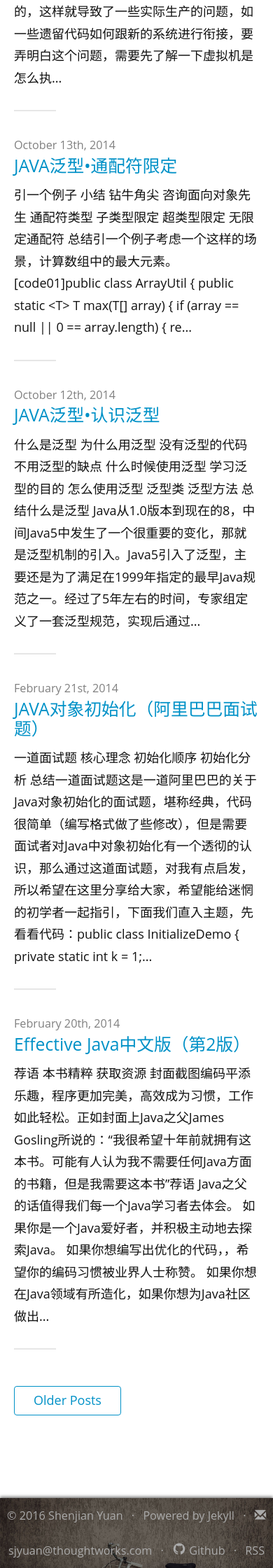
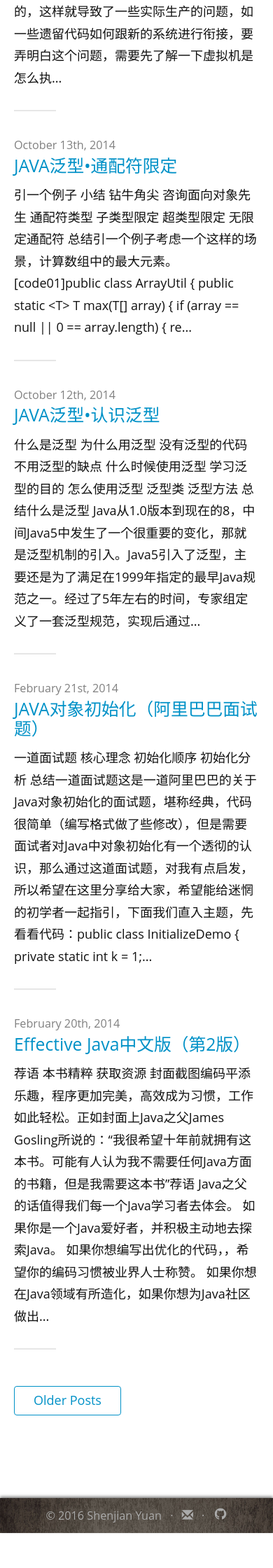
Before and after one commit to lemon123456/sjyuan-cc.github.io, a Jekyll site: the page built from index.html, in a window 390 px wide. Shown: the part 2718-4958 px from the top of the page at 70% size. Built offline with Jekyll 4.4.1, drawn with Linux system fonts in a browser that asks for light colours; nearby versions of some CDN libraries; the list of posts is cut into pages by our own code; comment, search, counter and statistics services are not loaded; after the commit the page ends 4908 px from its top, so only the background shows below that.

Commit message:
make responsive to footer labels

```diff
--- a/_includes/footer.html
+++ b/_includes/footer.html
@@ -3,15 +3,15 @@
         <div class="row">
             <div class="col-md-15">
 
-                <span><a href="{{site.baseurl}}/about">&copy; 2016 Shenjian Yuan</a></span>
+                <span class="copyright"><a href="{{site.baseurl}}/about">&copy; 2016 Shenjian Yuan</a></span>
 
-                <span class="point"> · </span>
-                Powered by <span><a href="https://jekyllrb.com/docs/quickstart/">Jekyll</a></span>
+                <span class="point jekyll"> · </span>
+                <span class="jekyll">Powered by <a href="https://jekyllrb.com/docs/quickstart/">Jekyll</a></span>
 
                 <span class="point"> · </span>
                 <a href="mailto:{{ site.email }}">
                     <span class="glyphicon glyphicon-envelope"></span>
-                   <span> {{ site.social.email }}</span>
+                   <span class="mail"> {{ site.social.email }}</span>
                 </a>
 
                 <span class="point"> · </span>
@@ -23,18 +23,13 @@
                                 d="M7.999,0.431c-4.285,0-7.76,3.474-7.76,7.761 c0,3.428,2.223,6.337,5.307,7.363c0.388,0.071,0.53-0.168,0.53-0.374c0-0.184-0.007-0.672-0.01-1.32 c-2.159,0.469-2.614-1.04-2.614-1.04c-0.353-0.896-0.862-1.135-0.862-1.135c-0.705-0.481,0.053-0.472,0.053-0.472 c0.779,0.055,1.189,0.8,1.189,0.8c0.692,1.186,1.816,0.843,2.258,0.645c0.071-0.502,0.271-0.843,0.493-1.037 C4.86,11.425,3.049,10.76,3.049,7.786c0-0.847,0.302-1.54,0.799-2.082C3.768,5.507,3.501,4.718,3.924,3.65 c0,0,0.652-0.209,2.134,0.796C6.677,4.273,7.34,4.187,8,4.184c0.659,0.003,1.323,0.089,1.943,0.261 c1.482-1.004,2.132-0.796,2.132-0.796c0.423,1.068,0.157,1.857,0.077,2.054c0.497,0.542,0.798,1.235,0.798,2.082 c0,2.981-1.814,3.637-3.543,3.829c0.279,0.24,0.527,0.713,0.527,1.437c0,1.037-0.01,1.874-0.01,2.129 c0,0.208,0.14,0.449,0.534,0.373c3.081-1.028,5.302-3.935,5.302-7.362C15.76,3.906,12.285,0.431,7.999,0.431z"/>
                       </svg>
                     </span>
-                    <span>Github</span>
+                    <span class="github">Github</span>
                 </a>
                 {% endif %}
-                <span class="point"> · </span>
-                <span>
+                <span class="point rss"> · </span>
+                <span class="rss">
                     <a href="/feed.xml">RSS</a>
                 </span>
-
-                <!--<span class="point"> · </span>-->
-                <!--<span>-->
-                    <!--<a href="{{ site.baseurl }}/archive">ARCHIVE</a>-->
-                <!--</span>-->
             </div>
         </div>
     </div>
--- a/_layouts/default.html
+++ b/_layouts/default.html
@@ -37,7 +37,7 @@
     (function () {
         var ds = document.createElement('script');
         ds.type = 'text/javascript';
-        ds.async = true;
+        ds.withCredentials = false;
         ds.src = (document.location.protocol == 'https:' ? 'https:' : 'http:') + '//static.duoshuo.com/embed.js';
         ds.charset = 'UTF-8';
         (document.getElementsByTagName('head')[0] || document.getElementsByTagName('body')[0]).appendChild(ds);
--- a/assets/css/app.scss
+++ b/assets/css/app.scss
@@ -732,7 +732,7 @@ dd {
       }
     }
   }
-  ul{
+  ul {
     font-family: "Xingkai SC", serif, "Open Sans", Helvetica, Arial, sans-serif;
   }
 }
@@ -935,6 +935,9 @@ footer {
   }
   .point {
     margin: 0 8px;
+  }
+  .rss, .jekyll, .github, .mail {
+    display: none;
   }
 }
 
@@ -1177,6 +1180,12 @@ footer {
       float: right
     }
   }
+
+  footer {
+    .rss, .jekyll, .github, .mail {
+      display: inline;
+    }
+  }
 }
 
 @media only screen and (min-width: 1200px) {
```
